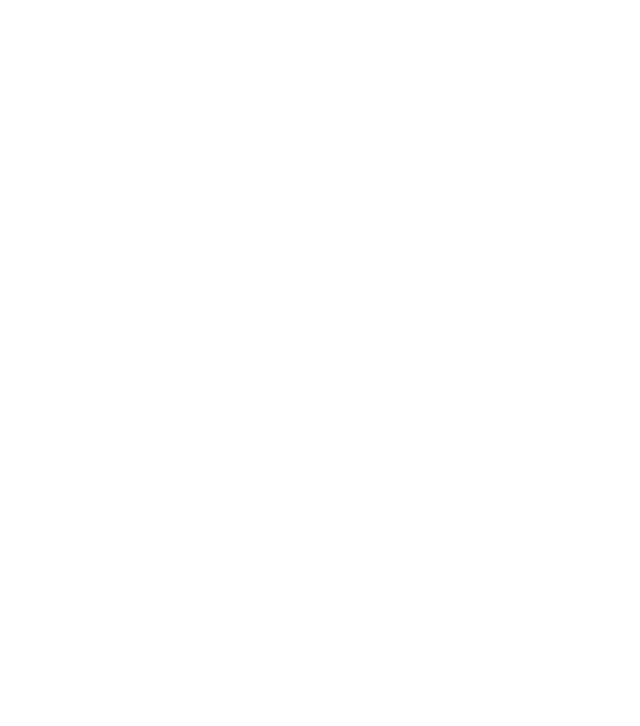
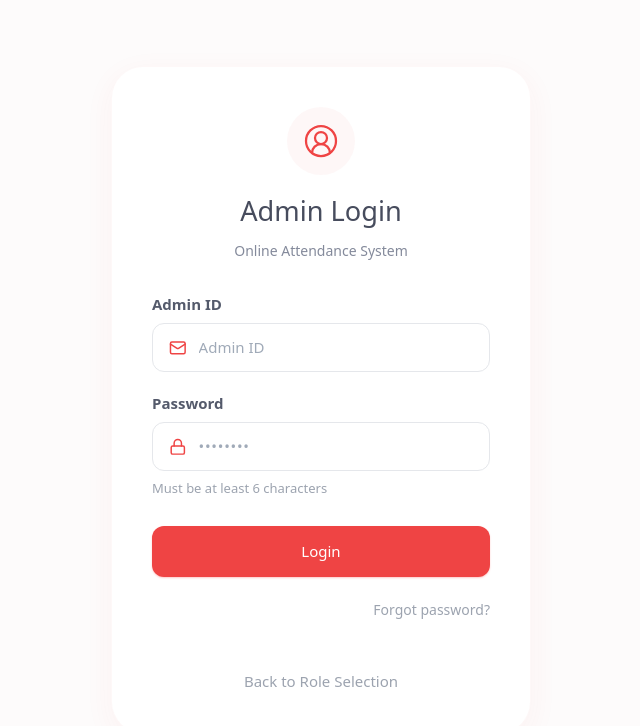
Before and after one commit to Ved-sketch/Online-Attendance-System, a React app in the folder Online-Attendance-System/frontend/: page /Admin in a window 1280 px wide. Before the commit this address had no page. Shown: the top 726 px of the page, without its empty margins (319-959 px from the left). Built offline with nearby package versions, Linux system fonts and the light colour scheme; the HTML template or start-up script is replaced by a standard one.

Commit message:
Made the admin login form.

```diff
--- a/Online-Attendance-System/frontend/src/App.jsx
+++ b/Online-Attendance-System/frontend/src/App.jsx
@@ -1,6 +1,7 @@
 import LoginPage from "./Pages/LoginPage";
 import { Routes, Route } from "react-router-dom";
 import { Toaster } from "react-hot-toast"
+import AdminLoginPage from "./Pages/AdminLoginForm";
 
 const App = () => {
   return (
@@ -8,6 +9,7 @@
       <Toaster position="bottom-right" reverseOrder={false} />
       <Routes>
         <Route path="/" element={<LoginPage />}></Route>
+        <Route path="/Admin" element={<AdminLoginPage/>}></Route>
       </Routes>
     </>
   );
--- /dev/null
+++ b/Online-Attendance-System/frontend/src/Pages/AdminLoginForm.jsx
@@ -0,0 +1,73 @@
+import { CircleUserRound, Mail, Lock } from "lucide-react";
+
+const AdminLoginPage = () => {
+    return (
+        <div className="flex items-center justify-center min-h-screen bg-[#fdfbfb]">
+            <div className="w-full max-w-[420px] bg-white border border-red-50/50 shadow-[0_8px_30px_rgb(239,68,68,0.05)] rounded-[2rem] p-8 sm:p-10">
+                <div className="flex flex-col items-center mb-8">
+                    <div className="bg-red-50/60 rounded-full p-4 mb-4">
+                        <CircleUserRound className="text-[#ef4444] w-9 h-9 stroke-[1.5]" />
+                    </div>
+                    <h1 className="text-[1.7rem] font-medium text-[#474c5d] mb-2">Admin Login</h1>
+                    <span className="text-[#848a9b] text-[14px]">Online Attendance System</span>
+                </div>
+
+                <form className="space-y-5">
+                    <div>
+                        <label className="block text-[15px] font-semibold text-[#545a6b] mb-2">
+                            Admin ID
+                        </label>
+                        <div className="flex items-center px-4 py-3 border border-gray-200 rounded-xl focus-within:border-red-400 focus-within:ring-1 focus-within:ring-red-400 transition-all">
+                            <Mail className="w-[1.1rem] h-[1.1rem] text-[#ef4444] mr-3 shrink-0 stroke-[2]" />
+                            <input
+                                type="text"
+                                placeholder="Admin ID"
+                                className="w-full bg-transparent outline-none text-[#545a6b] placeholder-[#a0aab8] text-[15px]"
+                            />
+                        </div>
+                    </div>
+
+                    <div>
+                        <label className="block text-[15px] font-semibold text-[#545a6b] mb-2">
+                            Password
+                        </label>
+                        <div className="flex items-center px-4 py-3 border border-gray-200 rounded-xl focus-within:border-red-400 focus-within:ring-1 focus-within:ring-red-400 transition-all">
+                            <Lock className="w-[1.1rem] h-[1.1rem] text-[#ef4444] mr-3 shrink-0 stroke-[2]" />
+                            <input
+                                type="password"
+                                placeholder="••••••••"
+                                className="w-full bg-transparent outline-none text-[#545a6b] tracking-wider placeholder-[#a0aab8] text-[15px]"
+                            />
+                        </div>
+                        <p className="text-left text-[13px] text-[#9ca3af] mt-2 font-medium">
+                            Must be at least 6 characters
+                        </p>
+                    </div>
+
+                    <div className="pt-2">
+                        <button
+                            type="button"
+                            className="w-full bg-[#ef4444] hover:bg-[#e63e3e] text-white font-medium py-3.5 rounded-xl transition-all shadow-sm shadow-red-200 text-[15px]"
+                        >
+                            Login
+                        </button>
+                    </div>
+
+                    <div className="text-right">
+                        <a href="#" className="inline-block text-[14px] text-[#9ca3af] hover:text-gray-600 transition-colors font-medium">
+                            Forgot password?
+                        </a>
+                    </div>
+                </form>
+
+                <div className="mt-12 text-center">
+                    <a href="/" className="inline-block text-[15px] text-[#9ca3af] hover:text-gray-600 transition-colors font-medium">
+                        Back to Role Selection
+                    </a>
+                </div>
+            </div>
+        </div>
+    )
+}
+
+export default AdminLoginPage;
--- a/Online-Attendance-System/frontend/src/Pages/LoginPage.jsx
+++ b/Online-Attendance-System/frontend/src/Pages/LoginPage.jsx
@@ -2,6 +2,7 @@
 import LoginCard from "../Components/LoginCard";
 
 const LoginPage = () => {
+
     return (
         <>
             <div className=" min-h-screen">
```
